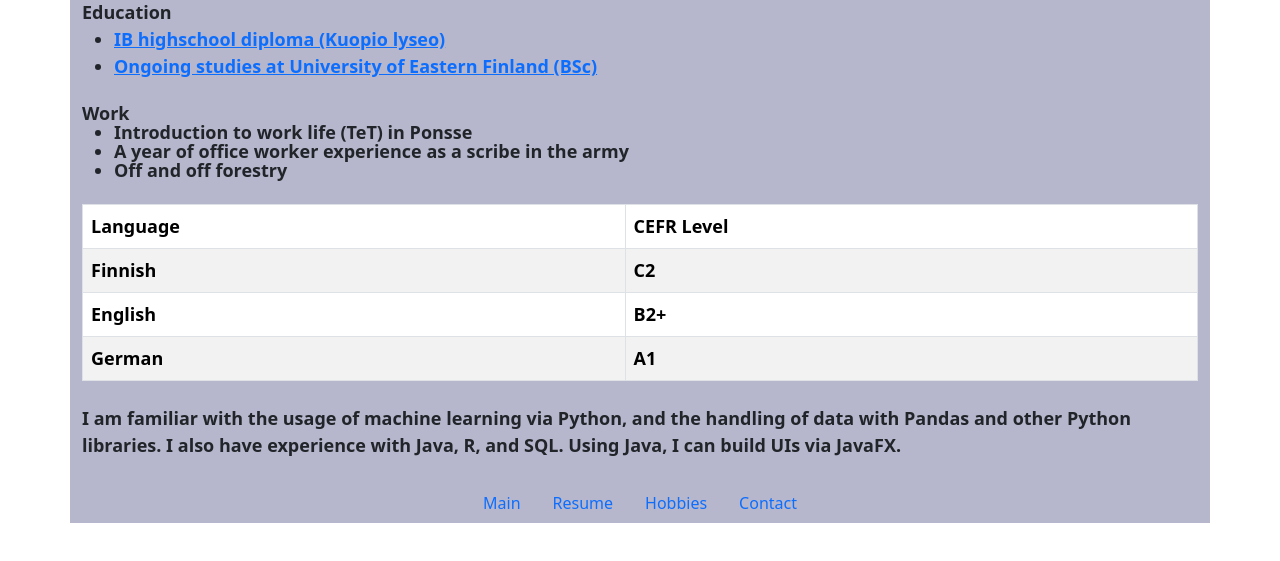
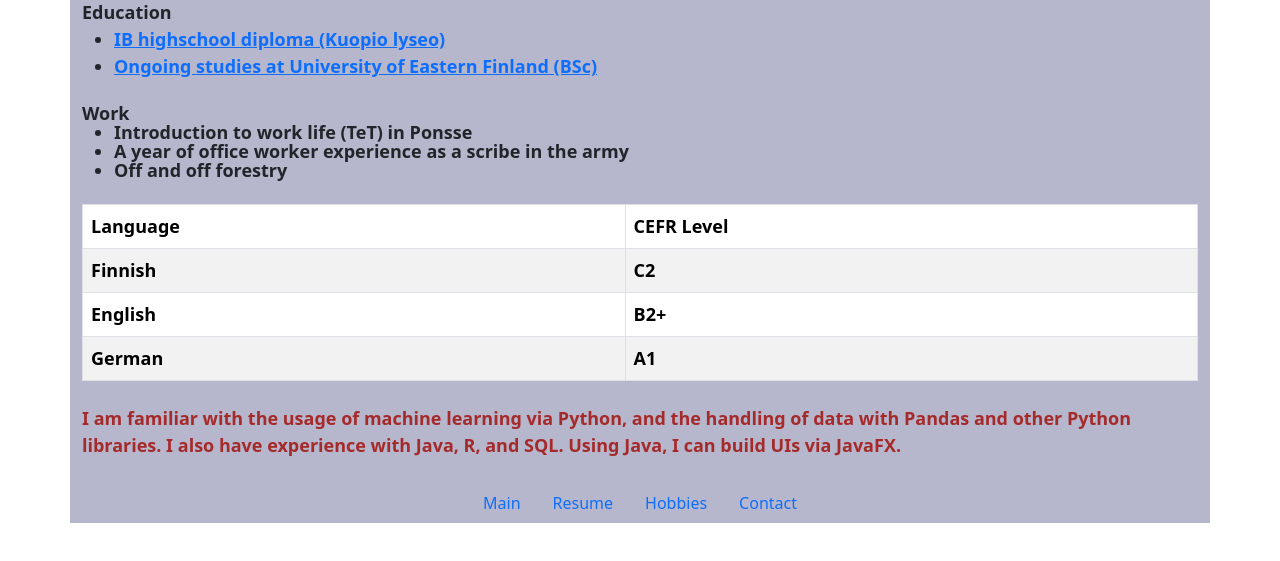
Before and after one commit to KalleHyvo/wohi-class, a plain HTML site: page htmlcv_bootstrap/cv.html in a window 1280 px wide. Shown: the part 121-682 px from the top of the page. Drawn offline with nearby package versions, Linux system fonts and the light colour scheme.

Commit message:
changed cv body text to brown

```diff
--- a/htmlcv_bootstrap/cv.html
+++ b/htmlcv_bootstrap/cv.html
@@ -60,7 +60,7 @@
 
 
     <div class="col-12 mt-4">
-      <p style="font-size: large; font-weight: 700;">
+      <p style="font-size: large; font-weight: 700; color: brown;">
         I am familiar with the usage of machine learning via Python, and the handling of data with Pandas and other Python libraries.
         I also have experience with Java, R, and SQL. Using Java, I can build UIs via JavaFX.
       </p>
```
